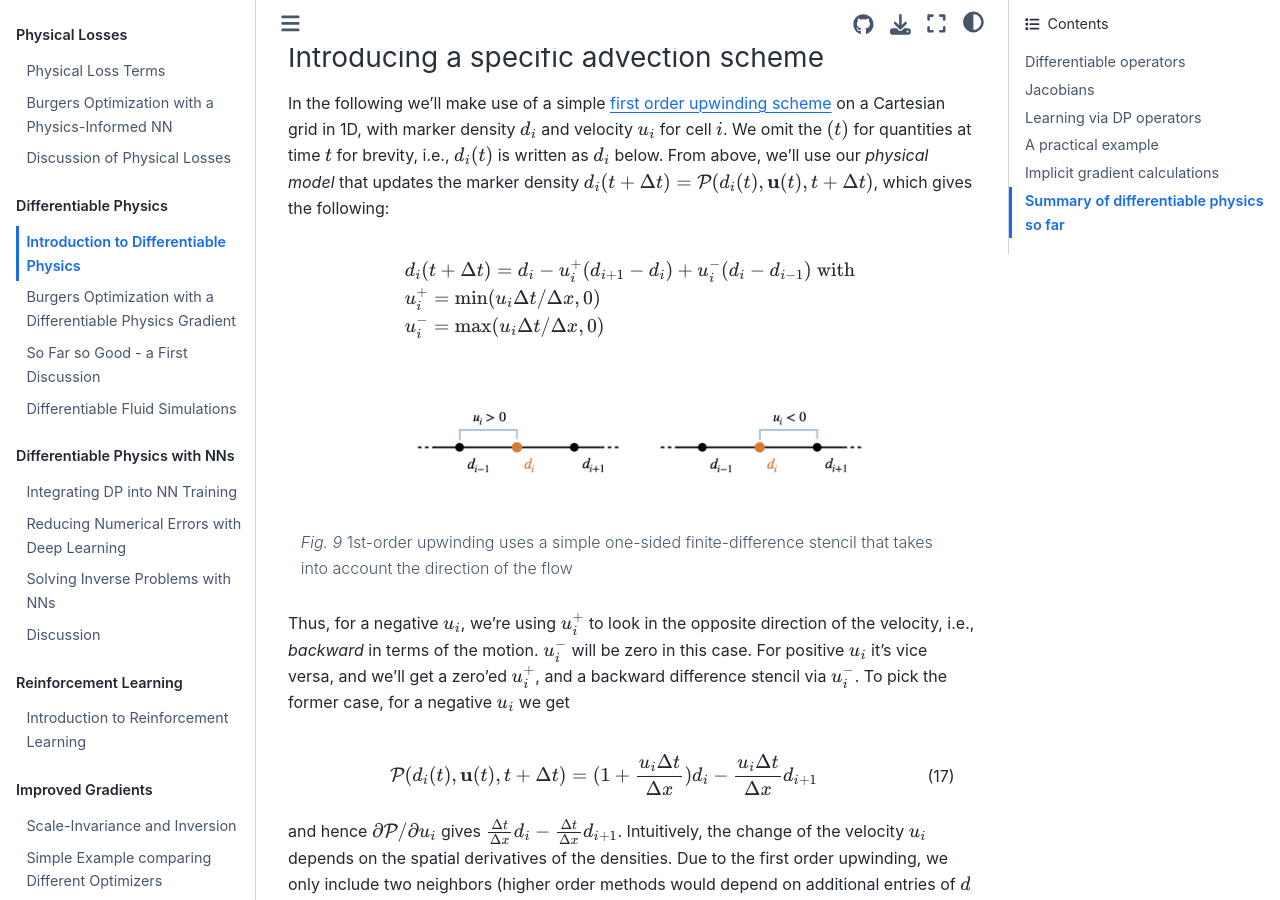
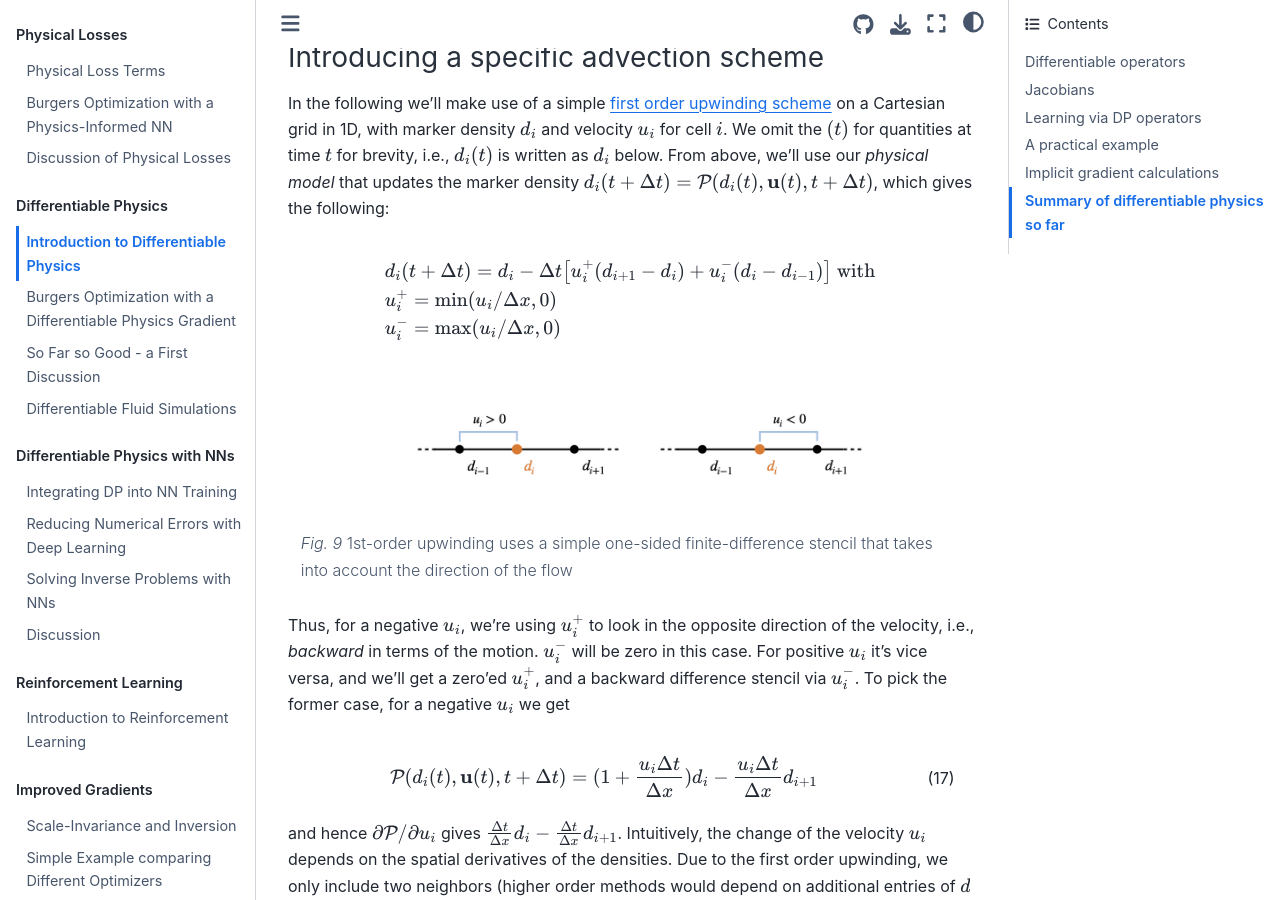
Before and after one commit to tum-pbs/pbdl-book, a Jupyter Book: the page built from diffphys.md, in a window 1280 px wide and 900 px high, scrolled down 6114 px. Built offline with Jupyter Book 1.0.4 settings and Sphinx 7.4.7 and the Sphinx Book theme 1.1.4, drawn with Linux system fonts in a browser that asks for light colours; pages that are not in the unit, such as notebooks, are missing from menus; cross-references to code outside the pages are shown as plain code.

Commit message:
fixed typo in upwinding equation

````diff
--- a/diffphys.md
+++ b/diffphys.md
@@ -287,9 +287,9 @@ $d_i(t+\Delta t) = \mathcal P ( d_i(t), \mathbf{u}(t), t + \Delta t)$, which
 gives the following:
 
 $$ \begin{aligned}
-    & d_i(t+\Delta t) = d_i - u_i^+ (d_{i+1} - d_{i}) +  u_i^- (d_{i} - d_{i-1}) \text{ with }  \\
-    & u_i^+ = \text{min}(u_i \Delta t / \Delta x,0) \\
-    & u_i^- = \text{max}(u_i \Delta t / \Delta x,0)
+    & d_i(t+\Delta t) = d_i - \Delta t \big[ u_i^+ (d_{i+1} - d_{i}) +  u_i^- (d_{i} - d_{i-1}) \big] \text{ with }  \\
+    & u_i^+ = \text{min}(u_i / \Delta x,0) \\
+    & u_i^- = \text{max}(u_i / \Delta x,0)
 \end{aligned} $$
 
 ```{figure} resources/diffphys-advect1d.jpg
````
